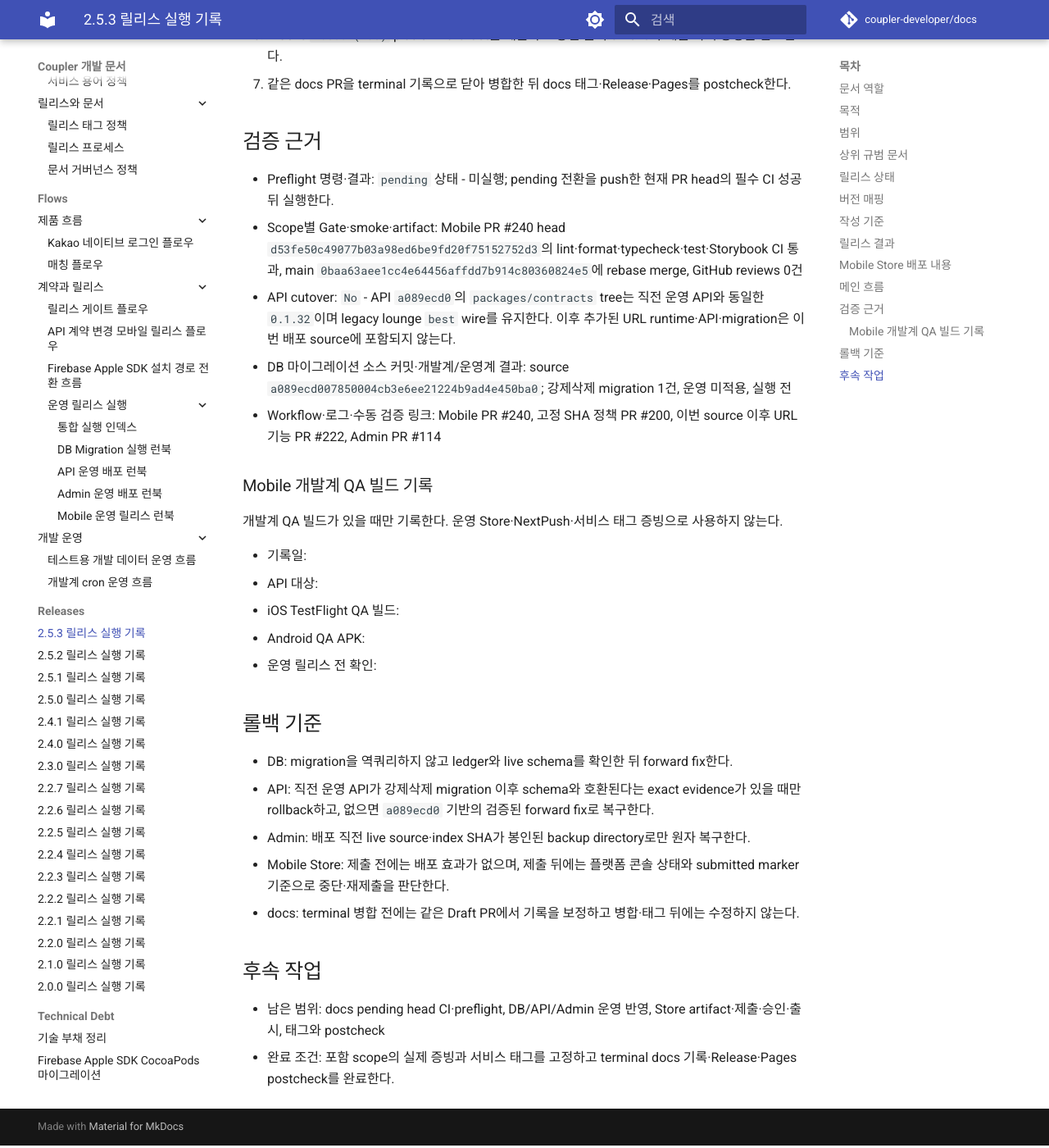
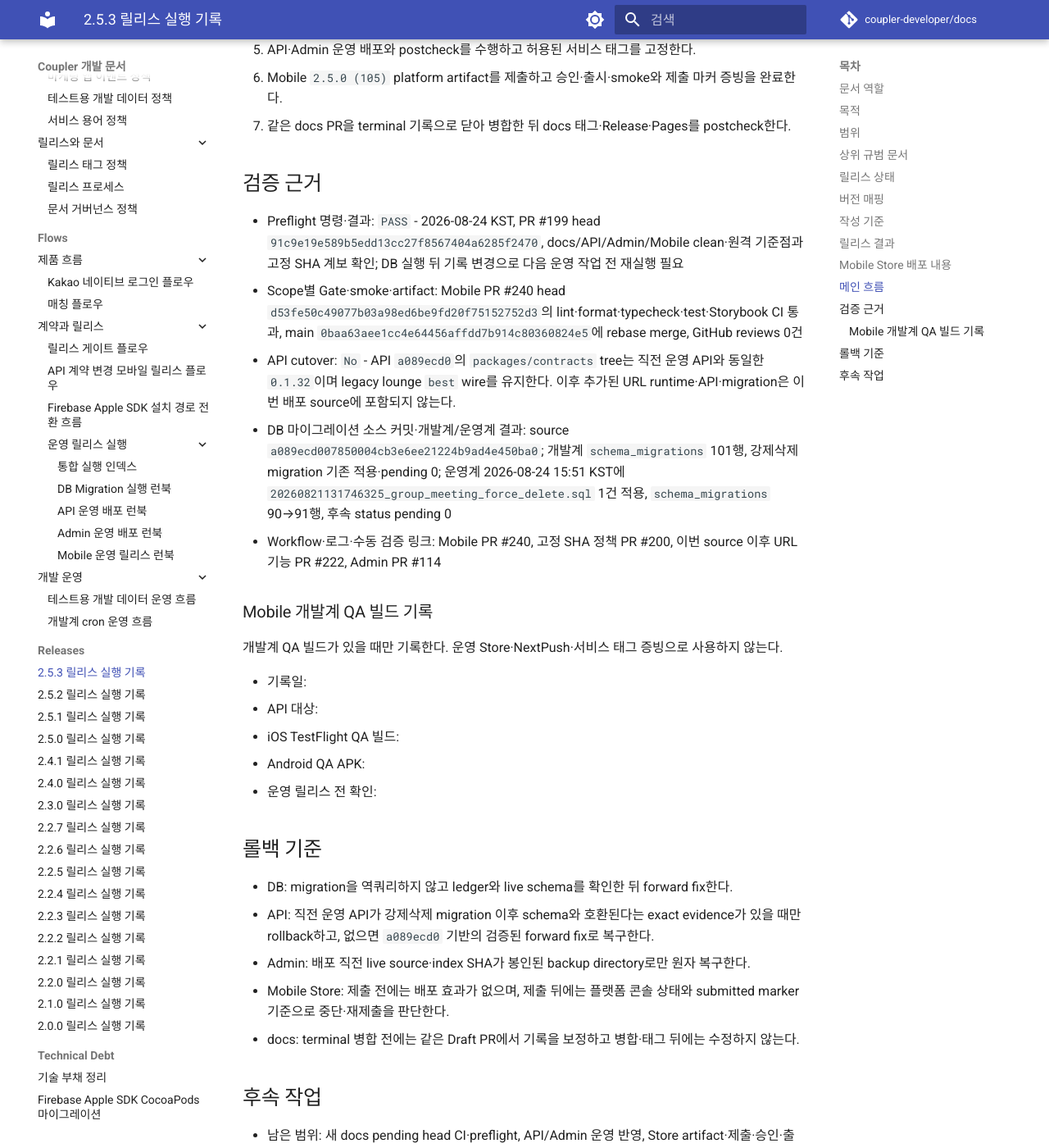
Before and after one commit to coupler-developer/docs, an MkDocs documentation site: the page built from content/releases/v2.5.3.md, in a window 1280 px wide and 1400 px high, scrolled down 5171 px. Shown: the whole window at 82% size. Built offline with MkDocs 1.6.1 and Material for MkDocs 9.7.7, drawn with Linux system fonts in a browser that asks for light colours; comment, search, counter and statistics services are not loaded; some of the changed text lies outside the part shown.

Commit message:
docs: 2.5.3 DB migration 결과 기록
Reason:
- 개발·운영 DB의 exact source 적용 결과를 다음 운영 Gate 전에 릴리스 기록에 고정해야 합니다.

Changes:
- DB scope를 released로 전환했습니다.
- 개발 기존 적용, 운영 1건 적용, ledger 91행과 pending 0을 기록했습니다.

How:
- PR #199 head 91c9e19의 preflight 뒤 a089ecd0 runner만 사용했습니다.

Tests:
- yarn verify 통과 (17개 leaf, release-preflight 163/163)

```diff
--- a/content/releases/v2.5.3.md
+++ b/content/releases/v2.5.3.md
@@ -49,8 +49,8 @@
   },
   "scopeResults": {
     "db-migration": {
-      "status": "pending",
-      "summary": "API source a089ecd0에 포함된 N:N 그룹미팅 강제삭제 migration 1건만 개발계와 운영계에 같은 exact source로 적용한다.",
+      "status": "released",
+      "summary": "API source a089ecd0의 N:N 그룹미팅 강제삭제 migration은 개발계 기존 적용과 pending 0을 확인했고, 운영계에 같은 exact source로 1건 적용한 뒤 pending 0으로 닫았다.",
       "evidence": {}
     },
     "coupler-api": {
@@ -124,8 +124,8 @@
 
 - 목표 버전: `v2.5.3`
 - 전체 상태: `pending`
-- 완료 범위: Mobile `2.5.0 (105)` 후보의 로컬·PR 품질 Gate와 main source `0baa63aee1cc4e64456affdd7b914c80360824e5` 병합
-- 대기 범위: pending head CI·preflight, DB/API/Admin 운영 반영, Store artifact·제출·승인·출시, 서비스·docs 태그
+- 완료 범위: Mobile `2.5.0 (105)` 후보의 로컬·PR 품질 Gate와 main source `0baa63aee1cc4e64456affdd7b914c80360824e5` 병합, DB migration source `a089ecd007850004cb3e6ee21224b9ad4e450ba0`의 개발·운영 pending 0
+- 대기 범위: 새 pending head CI·preflight, API/Admin 운영 반영, Store artifact·제출·승인·출시, 서비스·docs 태그
 
 ## 버전 매핑
 
@@ -163,7 +163,7 @@
 
 ## 릴리스 결과
 
-- 현재 결과: `pending` - 고정 SHA 정책 PR #200 merge commit `0a216e43`을 포함하도록 릴리스 PR을 최신화했고, API `a089ecd0`, Admin `475e9b2d`, Mobile `0baa63ae`가 fresh `origin/main` 계보에 있음을 확인했다. pending head CI와 preflight 통과 전에는 운영 실행을 시작하지 않는다.
+- 현재 결과: `pending` - PR #199 head `91c9e19e`의 CI와 preflight를 통과한 뒤 DB migration source `a089ecd0`을 확인했다. 개발계는 기존 적용·pending 0이었고, 운영계는 강제삭제 migration 1건을 적용해 ledger 91행·pending 0으로 닫았다. 다음 API 작업 전에는 이 기록을 반영한 새 head의 CI와 preflight를 다시 통과한다.
 
 ## Mobile Store 배포 내용
 
@@ -186,10 +186,10 @@
 
 ## 검증 근거
 
-- Preflight 명령·결과: `pending` 상태 - 미실행; pending 전환을 push한 현재 PR head의 필수 CI 성공 뒤 실행한다.
+- Preflight 명령·결과: `PASS` - 2026-08-24 KST, PR #199 head `91c9e19e589b5edd13cc27f8567404a6285f2470`, docs/API/Admin/Mobile clean·원격 기준점과 고정 SHA 계보 확인; DB 실행 뒤 기록 변경으로 다음 운영 작업 전 재실행 필요
 - Scope별 Gate·smoke·artifact: Mobile PR #240 head `d53fe50c49077b03a98ed6be9fd20f75152752d3`의 lint·format·typecheck·test·Storybook CI 통과, main `0baa63aee1cc4e64456affdd7b914c80360824e5`에 rebase merge, GitHub reviews 0건
 - API cutover: `No` - API `a089ecd0`의 `packages/contracts` tree는 직전 운영 API와 동일한 `0.1.32`이며 legacy lounge `best` wire를 유지한다. 이후 추가된 URL runtime·API·migration은 이번 배포 source에 포함되지 않는다.
-- DB 마이그레이션 소스 커밋·개발계/운영계 결과: source `a089ecd007850004cb3e6ee21224b9ad4e450ba0`; 강제삭제 migration 1건, 운영 미적용, 실행 전
+- DB 마이그레이션 소스 커밋·개발계/운영계 결과: source `a089ecd007850004cb3e6ee21224b9ad4e450ba0`; 개발계 `schema_migrations` 101행, 강제삭제 migration 기존 적용·pending 0; 운영계 2026-08-24 15:51 KST에 `20260821131746325_group_meeting_force_delete.sql` 1건 적용, `schema_migrations` 90→91행, 후속 status pending 0
 - Workflow·로그·수동 검증 링크: Mobile PR #240, 고정 SHA 정책 PR #200, 이번 source 이후 URL 기능 PR #222, Admin PR #114
 
 ### Mobile 개발계 QA 빌드 기록
@@ -212,5 +212,5 @@
 
 ## 후속 작업
 
-- 남은 범위: docs pending head CI·preflight, DB/API/Admin 운영 반영, Store artifact·제출·승인·출시, 태그와 postcheck
+- 남은 범위: 새 docs pending head CI·preflight, API/Admin 운영 반영, Store artifact·제출·승인·출시, 태그와 postcheck
 - 완료 조건: 포함 scope의 실제 증빙과 서비스 태그를 고정하고 terminal docs 기록·Release·Pages postcheck를 완료한다.
```
